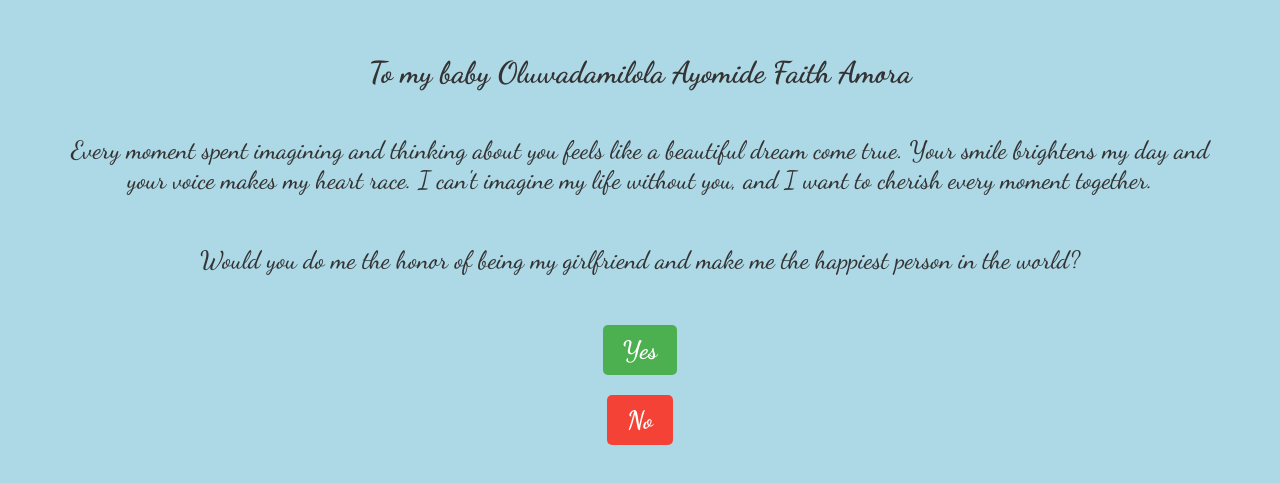
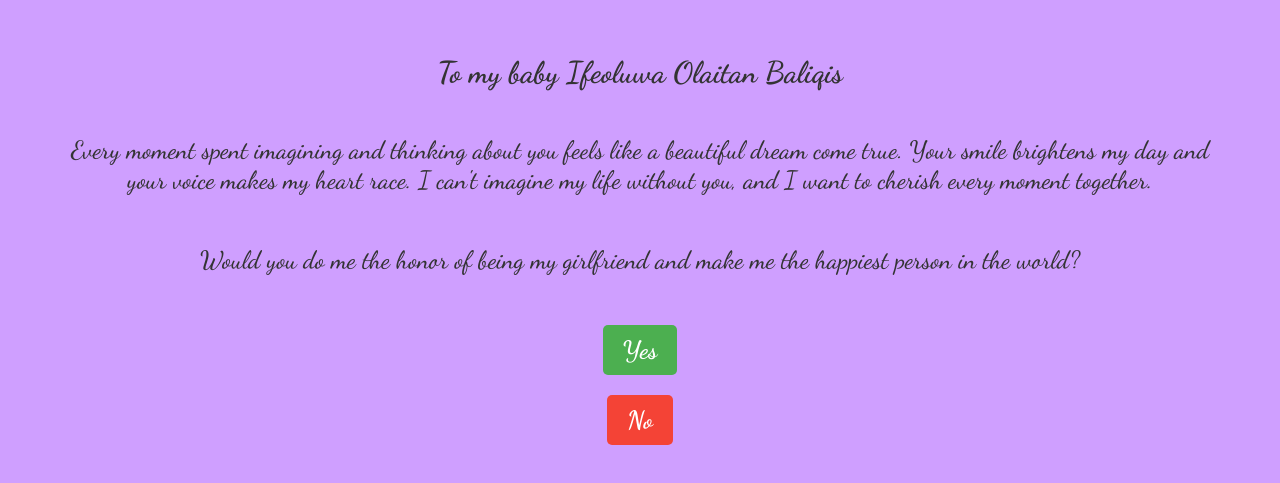
Before and after one commit to Seundavid18/proposal, a React (Create React App) app: page / in a window 1280 px wide. Shown: the part 171-654 px from the top of the page. Built offline with nearby package versions, Linux system fonts and the light colour scheme.

Commit message:
updated color code

```diff
--- a/public/index.html
+++ b/public/index.html
@@ -4,7 +4,7 @@
     <meta charset="utf-8" />
     <link rel="icon" href="%PUBLIC_URL%/favicon.ico" />
     <meta name="viewport" content="width=device-width, initial-scale=1" />
-    <meta name="theme-color" content="#ADD8E6" />
+    <meta name="theme-color" content="#CF9FFF" />
     <meta
       name="description"
       content="Web site created using create-react-app"
--- a/src/proposal.css
+++ b/src/proposal.css
@@ -1,6 +1,6 @@
 *{
     margin: 10px;
-    background-color: #ADD8E6;
+    background-color: #CF9FFF;
 }
 
 .proposal-container {
--- a/src/proposal.js
+++ b/src/proposal.js
@@ -12,7 +12,7 @@ const Proposal = () => {
 
     return (
         <div className="proposal-container">
-            <h1>To my baby Oluwadamilola Ayomide Faith Amora</h1>
+            <h1>To my baby Ifeoluwa Olaitan Baliqis</h1>
             <p>
                 Every moment spent imagining and thinking about you feels like a beautiful dream come true.
                 Your smile brightens my day and your voice makes my heart race.
```
